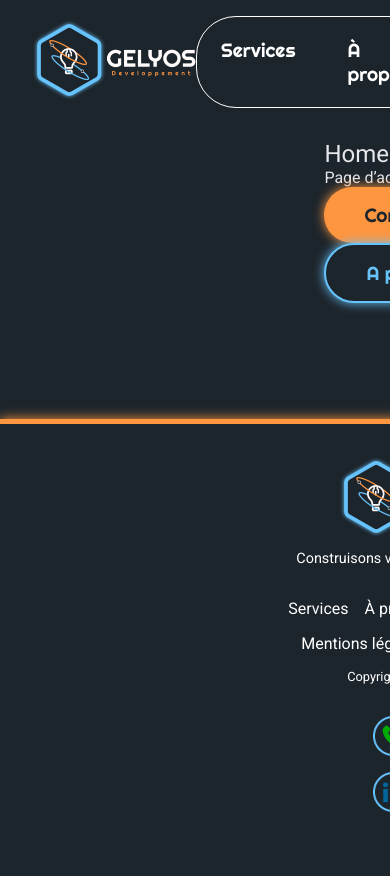
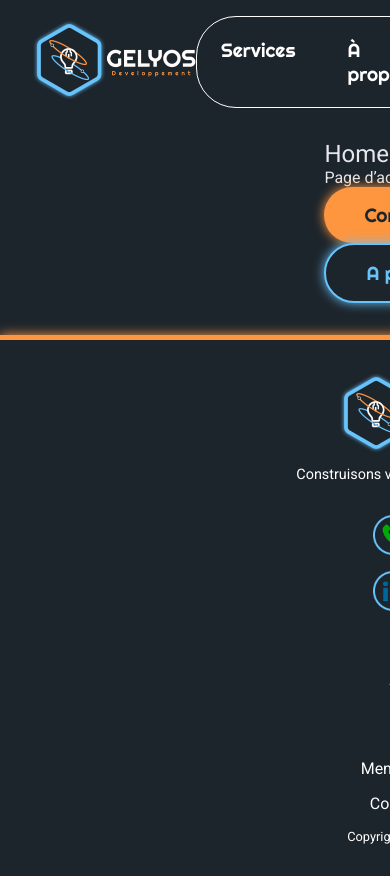
Before and after one commit to Guillaume811/site-gelyos, a React (Vite) app: page / in a window 390 px wide. Shown: the top 876 px of the page. Before the commit the page ends 844 px from the top, so only its background shows below. Built offline with nearby package versions, Linux system fonts and the light colour scheme.

Commit message:
feat: réorganiser l'ordre des éléments dans le footer pour une meilleure accessibilité mobile

```diff
--- a/src/components/Footer/Footer.module.scss
+++ b/src/components/Footer/Footer.module.scss
@@ -13,6 +13,10 @@
     @media (max-width: 768px) {
         grid-template-columns: 1fr;
         text-align: center;
+
+        .left   { order: 1; }
+        .right  { order: 2; }
+        .center { order: 3; }
     }
 }
 
@@ -36,11 +40,30 @@
 .center {
     @include flex-center-column;
 
+    @media (max-width: 768px) {
+        display: flex;
+        flex-direction: column;
+        align-items: center;
+
+        .links, .legal {
+            display: flex;
+            flex-wrap: wrap;
+            gap: 1rem 2rem;
+            justify-content: center;
+        }
+    }
+
     .links {
         display: flex;
         flex-wrap: wrap;
         gap: .5rem 1rem;
         list-style: none;
+
+        @media (max-width: 768px) {
+            display: flex;
+            flex-direction: column;
+            align-items: center;
+    }
 
         a {
             color: $color-text;
@@ -55,6 +78,12 @@
         margin-top: 1rem;
         display: flex;
         gap: 1rem;
+
+        @media (max-width: 768px) {
+            display: flex;
+            flex-direction: column;
+            align-items: center;
+    }
 
         a {
         color: $color-text;
```
